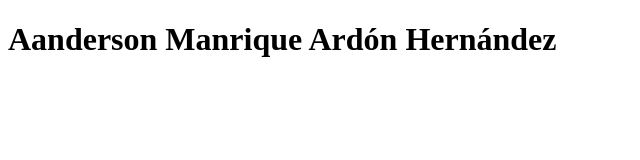
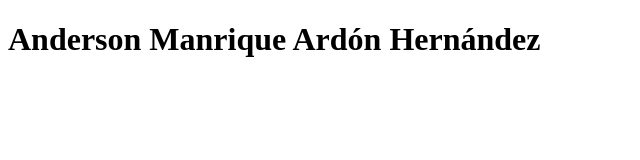
Before and after one commit to andersonHernandez117/Git_Github, a plain HTML site: page index.html in a window 1280 px wide. Shown: the whole page, without its empty margins (0-640 px from the left). Drawn offline with Linux system fonts and the light colour scheme.

```diff
--- a/index.html
+++ b/index.html
@@ -7,6 +7,6 @@
     <title>Document</title>
 </head>
 <body>
-    <h1>Aanderson Manrique Ardón Hernández</h1>
+    <h1>Anderson Manrique Ardón Hernández</h1>
 </body>
 </html>
```
